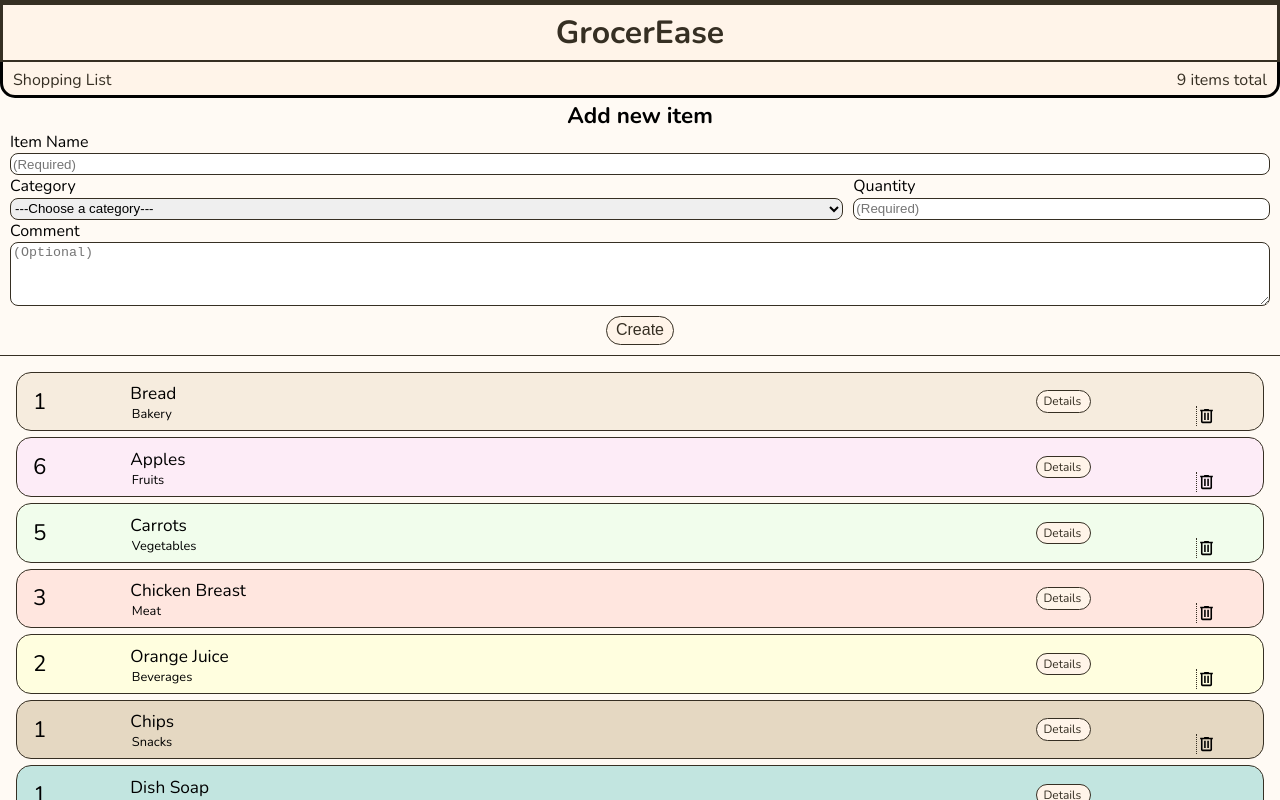
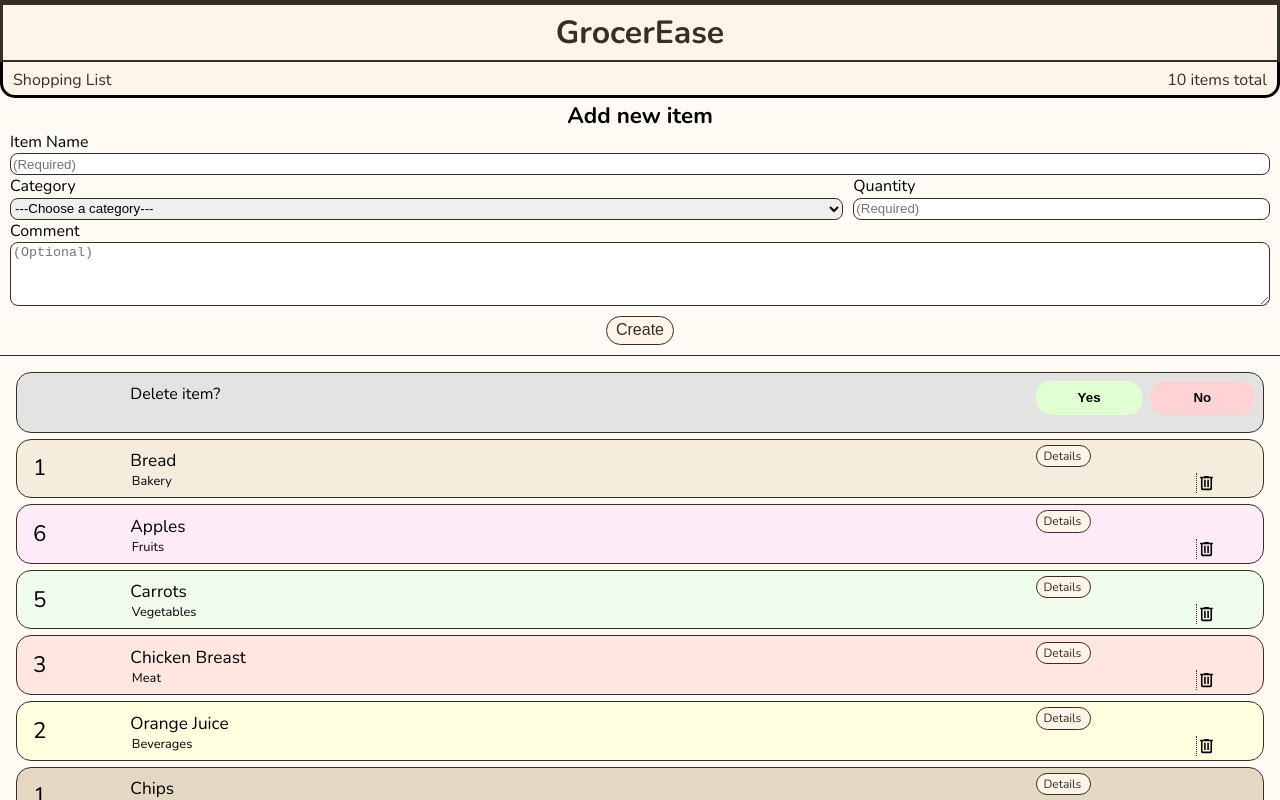
Before and after one commit to laurasliwa/capstone-grocerease, a Next.js app: page / in a window 1280 px wide. Both pictures are taken after a click on the button 1206 px from the left and 417 px from the top of the page. Shown: the top 800 px of the page. Built offline with nearby package versions, Linux system fonts and the light colour scheme.

Commit message:
Add delete function and styling

```diff
--- a/components/ShoppingItem.js
+++ b/components/ShoppingItem.js
@@ -1,5 +1,6 @@
 import styled from "styled-components";
 import Link from "next/link";
+import { useState } from "react";
 import Delete from "@/public/icons/delete.svg";
 
 export default function ShoppingItem({
@@ -9,15 +10,37 @@ export default function ShoppingItem({
   category,
   onDeleteItem,
 }) {
+  const [isDeleteConfirmVisible, setIsDeleteConfirmVisible] = useState(false); // Zustand für den Bestätigungsdialog
+
+  // Funktion zum Anzeigen des Bestätigungsdialogs
+  function handleShowConfirm() {
+    setIsDeleteConfirmVisible(true);
+  }
+
+  // Funktion zum Verstecken des Bestätigungsdialogs
+  function handleHideConfirm() {
+    setIsDeleteConfirmVisible(false);
+  }
+
   return (
     <ItemContainer $category={category}>
+      {isDeleteConfirmVisible ? (
+        <>
+          <ConfirmDialog>Delete item?</ConfirmDialog>
+          <ConfirmButton onClick={() => onDeleteItem(id)}>Yes</ConfirmButton>
+          <CancelButton onClick={handleHideConfirm}>No</CancelButton>
+        </>
+      ) : (
+        <>
           <ItemQuantity>{quantity}</ItemQuantity>
           <ItemName>{name}</ItemName>
           <ItemCategory>{category}</ItemCategory>
           <StyledLink href={`/${id}`}>Details</StyledLink>
-      <StyledButton onClick={() => onDeleteItem(id)}>
+          <StyledButton onClick={handleShowConfirm}>
             <DeleteIcon />
           </StyledButton>
+        </>
+      )}
     </ItemContainer>
   );
 }
@@ -27,8 +50,8 @@ const ItemContainer = styled.li`
   grid-template-columns: 0.2fr 1.6fr 0.2fr 0.2fr;
   grid-template-rows: 0.4fr 0.4fr 0 0;
   grid-template-areas:
-    "itemquantity itemname details edit"
-    "itemquantity itemcategory details delete";
+    "itemquantity itemname details mark"
+    "itemquantity itemcategory edit delete";
   border: 1px solid #362f23;
   padding: 0;
   margin: 6px;
@@ -106,3 +129,34 @@ const DeleteIcon = styled(Delete)`
   height: 20px;
   border-left: 1px dotted #362f23;
 `;
+
+const ConfirmDialog = styled.p`
+  grid-area: itemname;
+  align-items: center;
+  padding: 10px 0;
+  margin: 0;
+  border: none;
+  background-color: transparent;
+`;
+
+const ConfirmButton = styled.button`
+  grid-area: details;
+  background-color: #e0ffd3;
+  color: #000;
+  border: none;
+  font-weight: bold;
+  padding: 0 8px;
+  margin: 8px 8px 0 0;
+  border-radius: 15px;
+`;
+
+const CancelButton = styled.button`
+  grid-area: mark;
+  background-color: #ffd3d3;
+  color: #000;
+  border: none;
+  font-weight: bold;
+  padding: 0 8px;
+  margin: 8px 8px 0 0;
+  border-radius: 15px;
+`;
--- a/pages/_app.js
+++ b/pages/_app.js
@@ -5,6 +5,7 @@ import { uid } from "uid";
 
 export default function App({ Component, pageProps }) {
   const [shoppingItems, setShoppingItems] = useState(shoppingItemsData);
+  const [isDelete, setIsDelete] = useState();
 
   function handleCreateItem(newItem) {
     const itemWithId = { ...newItem, id: uid(), imageUrl: "placeholder.jpg" };
```
Lines whose indentation alone changed are shown as unchanged.
